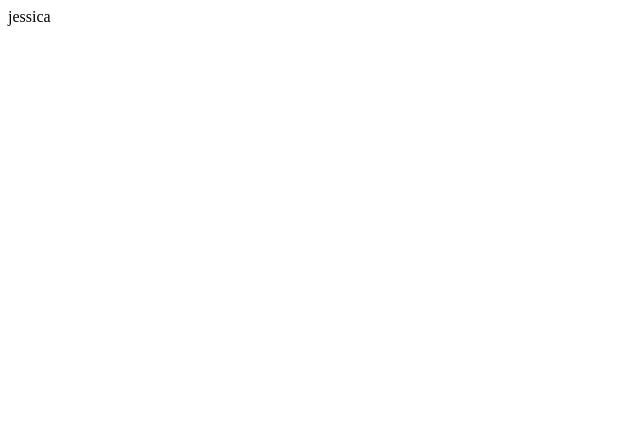
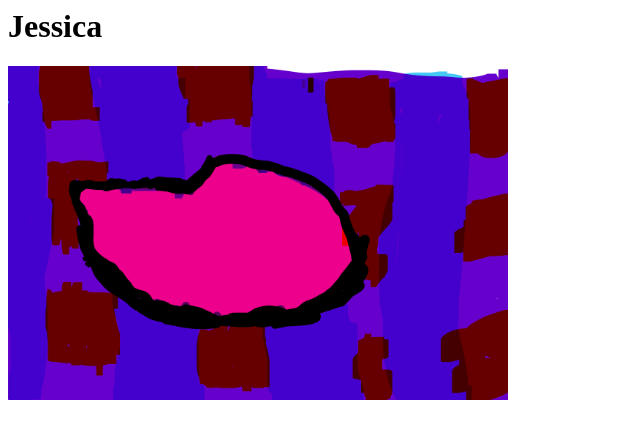
Before and after one commit to jessicaholgate/jessicaholgate.github.io, a plain HTML site: page index.html in a window 1280 px wide. Shown: the whole page, without its empty margins (0-640 px from the left). Drawn offline with Linux system fonts and the light colour scheme.

Commit message:
Add image

```diff
--- a/index.html
+++ b/index.html
@@ -3,6 +3,7 @@
         <title>Jessica's butterfly</title>
     </head>
     <body>
-        jessica
+        <h1>Jessica</h1>
+        <img src="images/pinkandblue.png" width="500px"/>
     </body>
 </html>
```
Also changed, not shown: images/pinkandblue.png (added).
